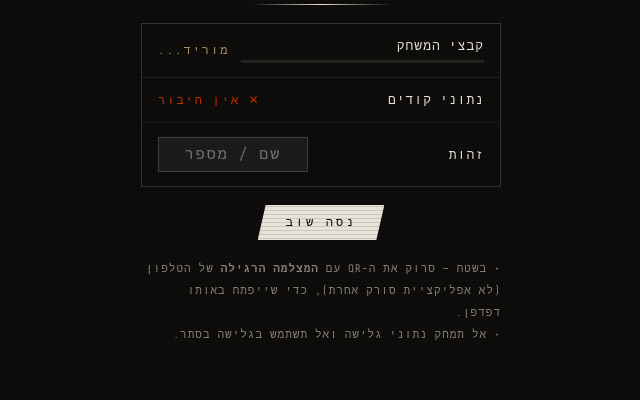
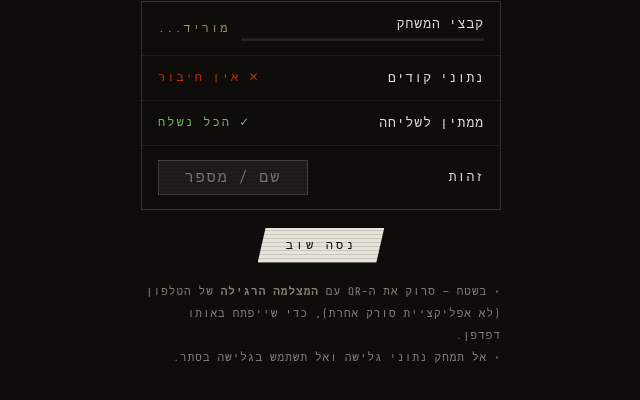
Before and after one commit to noy030/hack, a plain HTML site: page prep.html in a window 1280 px wide. Shown: the part 274-674 px from the top of the page, without its empty margins (319-959 px from the left). Drawn offline with nearby package versions, Linux system fonts and the light colour scheme; no server answers.

Commit message:
Prep page also sends updates saved offline, shows how many are pending
Co-Authored-By: Claude Opus 5.5 <noreply@anthropic.com>
Claude-Session: https://claude.ai/code/session_01BKrjE3NdhjvFTwZnDcdAY6

```diff
--- a/htb.js
+++ b/htb.js
@@ -398,6 +398,8 @@ var HTB = (function () {
     startPlay: startPlay, win: win, fail: fail, showCode: showCode, heartbeat: heartbeat,
     help: help, popup: popup, errorBurst: errorBurst, vibe: vibe, esc: esc,
     sync: sync, syncInfo: syncInfo, registerSW: registerSW, hasName: function () { return !!S.name; },
+    flush: flushPending,
+    pendingCount: function () { return Object.keys(lsJSON('htb_pending', {})).length + Object.keys(lsJSON('htb_claims', {})).length; },
     setName: function (n) { S.name = n; lsSet('htb_name', n); },
     startBGM: startBGM, stopBGM: stopBGM
   };
--- a/prep.html
+++ b/prep.html
@@ -44,6 +44,7 @@ button{background:#e8e3da;color:#0e0d0b;border:none;padding:10px 28px;font-famil
       <div class="st" id="files-st">...</div>
     </div>
     <div class="row"><div>נתוני קודים</div><div class="st" id="data-st">...</div></div>
+    <div class="row"><div>ממתין לשליחה</div><div class="st" id="pend-st">...</div></div>
     <div class="row"><div>זהות</div><div id="name-cell"><input id="name" maxlength="20" placeholder="שם / מספר" autocomplete="off"/></div></div>
   </div>
 
@@ -114,6 +115,15 @@ button{background:#e8e3da;color:#0e0d0b;border:none;padding:10px 28px;font-famil
     })();
   }
 
+  // wins / help codes saved in the field get sent from here too (e.g. at the end of the event)
+  function pend() {
+    var n = HTB.pendingCount();
+    if (n) { set('pend-st', n + ' עדכונים · שולח...'); HTB.flush(); }
+    else set('pend-st', '✓ הכל נשלח', 'ok');
+  }
+  pend(); setInterval(pend, 3000);
+  window.addEventListener('online', function () { HTB.flush(); doSync(); });
+
   $('retry').addEventListener('click', function () { location.reload(); });
   pollFiles(); doSync(); check();
 })();
--- a/sw.js
+++ b/sw.js
@@ -2,7 +2,7 @@
 //  Service Worker — שומר את כל המשחק על הטלפון כדי שיעבוד ביער בלי קליטה.
 //  אחרי כל שינוי בקבצים: להעלות את VERSION באחד, כדי שהטלפונים יורידו מחדש.
 // ═══════════════════════════════════════════════════════════════════
-var VERSION = 'htb-v1';
+var VERSION = 'htb-v2';
 var FILES = [
   './', 'router.html', 'prep.html', 'shooter.html', 'sequence.html', 'nodes.html',
   'boxes.js', 'htbcrypto.js', 'htb.js', 'manifest.json', 'icon.svg',
```
